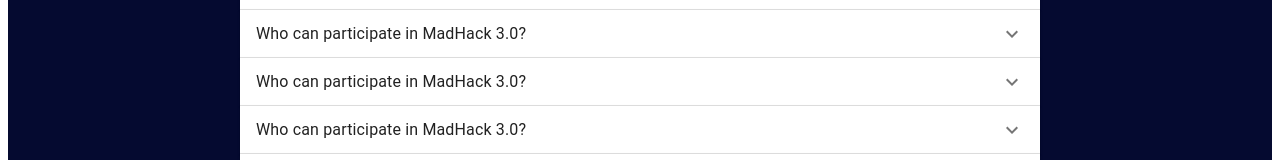
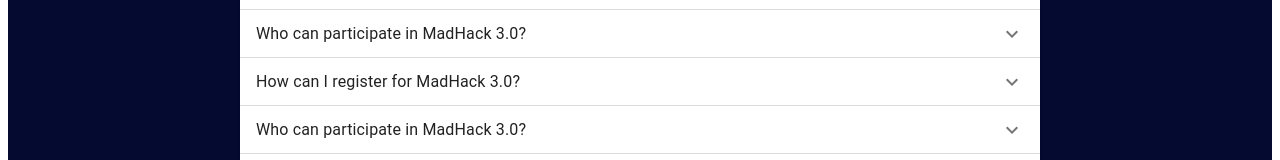
Before and after one commit to ILakshitha/MadHack_x.github.io, a React (Vite) app: page / in a window 1280 px wide. Shown: the part 4292-4452 px from the top of the page. Built offline with nearby package versions, Linux system fonts and the light colour scheme.

Commit message:
add faq 3

```diff
--- a/src/components/Faq.jsx
+++ b/src/components/Faq.jsx
@@ -76,12 +76,12 @@
                     aria-controls="panel2-content"
                     id="panel2-header"
                 >
-                    <Typography>Who can participate in MadHack 3.0?</Typography>
+                    <Typography>How can I register for MadHack 3.0?</Typography>
                 </AccordionSummary>
                 <AccordionDetails>
                     <Typography>
-                        MadHack 3.0 is open to all undergraduate students! Whether you're a seasoned developer or just starting,
-                        we welcome participants of all skill levels and backgrounds.
+                    To register, visit our website and navigate to the registration page. Fill in
+                    the required details for yourself and your team members (if applicable) to secure your spot.
                     </Typography>
                 </AccordionDetails>
             </Accordion>
```
